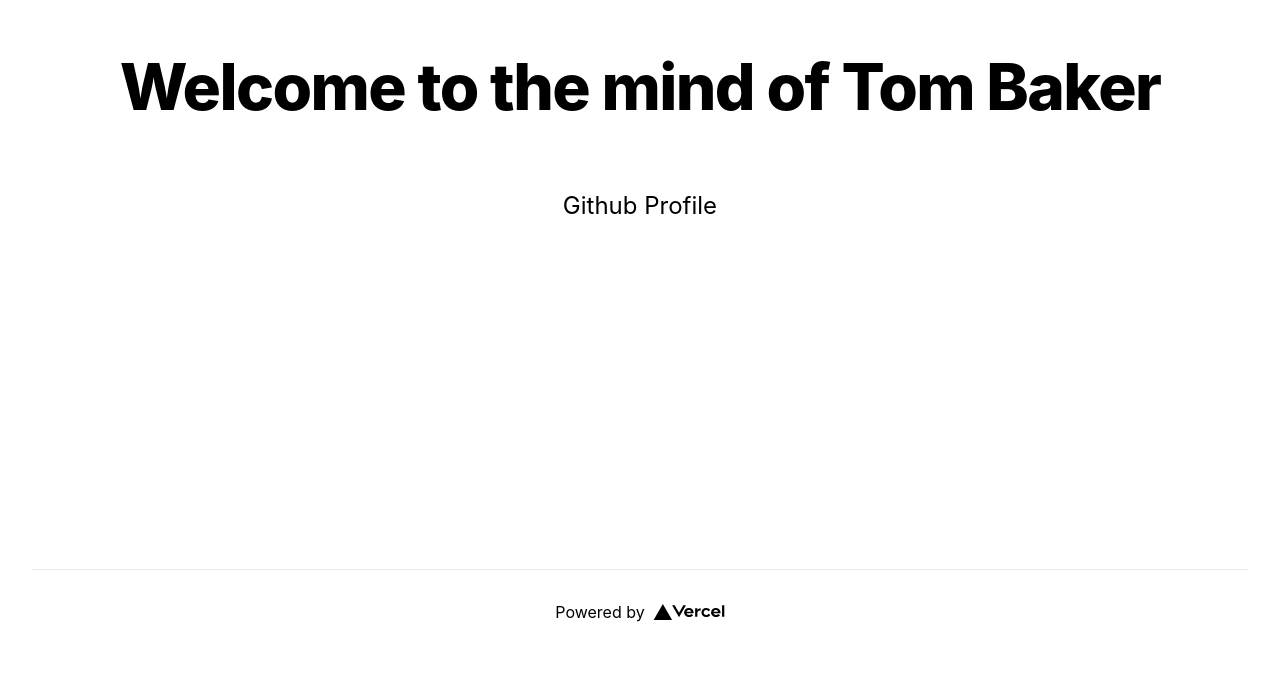
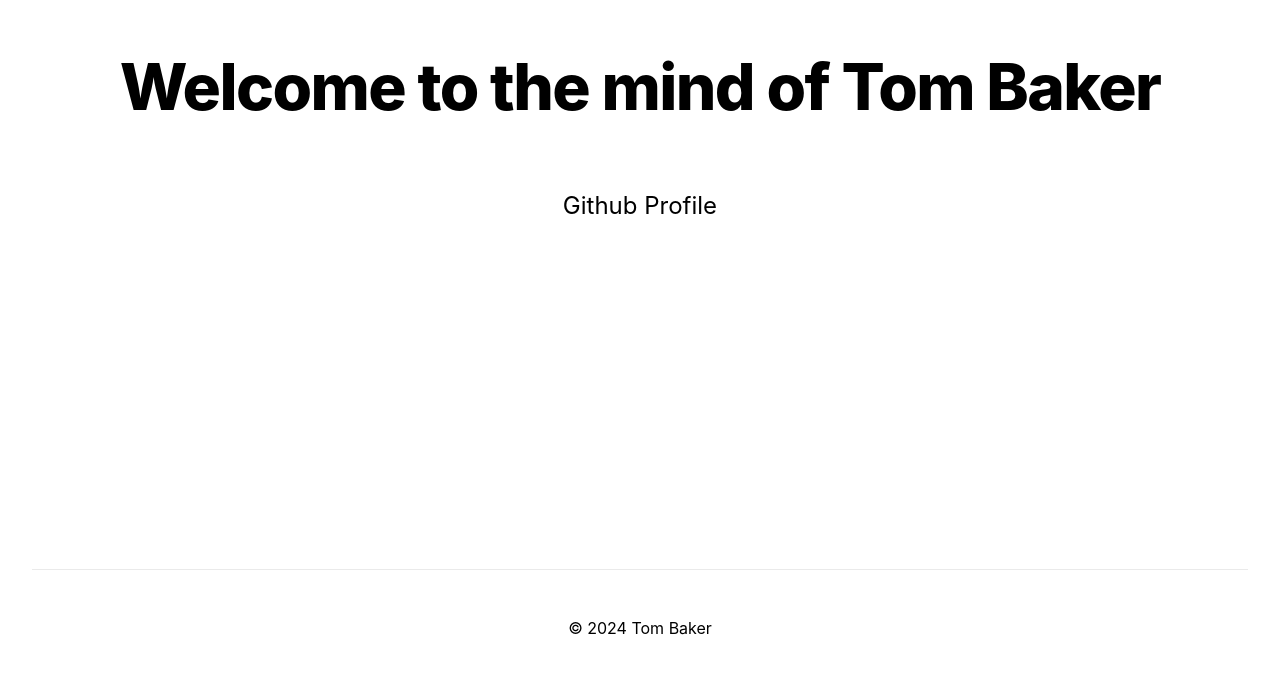
Before and after one commit to tombakerjr/tombaker-blog, a Next.js app: page / in a window 1280 px wide. Shown: the part 231-904 px from the top of the page. Built offline with nearby package versions, Linux system fonts and the light colour scheme.

Commit message:
Remove obsolete code, use metadata API

```diff
--- a/app/layout.tsx
+++ b/app/layout.tsx
@@ -1,4 +1,10 @@
+import { Metadata } from 'next';
 import './globals.css'
+
+export const metadata: Metadata = {
+  title: "Tom Baker",
+  description: "Personal Website of Tom Baker",
+};
 
 export default function RootLayout({
   children,
@@ -7,11 +13,6 @@ export default function RootLayout({
 }) {
   return (
     <html lang="en">
-      {/*
-        <head /> will contain the components returned by the nearest parent
-        head.tsx. Find out more at https://beta.nextjs.org/docs/api-reference/file-conventions/head
-      */}
-      <head />
       <body>{children}</body>
     </html>
   )
--- a/app/page.tsx
+++ b/app/page.tsx
@@ -1,4 +1,3 @@
-import Image from 'next/image'
 import styles from './page.module.css'
 
 export default function Home() {
@@ -12,23 +11,10 @@ export default function Home() {
         <p className={styles.description}>
           <a href="https://github.com/tombakerjr">Github Profile</a>
         </p>
-
-        <div className={styles.grid}>
-
-        </div>
       </main>
 
       <footer className={styles.footer}>
-        <a
-          href="https://vercel.com?utm_source=create-next-app&utm_medium=default-template&utm_campaign=create-next-app"
-          target="_blank"
-          rel="noopener noreferrer"
-        >
-          Powered by{' '}
-          <span className={styles.logo}>
-            <Image src="/vercel.svg" alt="Vercel Logo" width={72} height={16} />
-          </span>
-        </a>
+        <p>&copy; 2024 Tom Baker</p>
       </footer>
     </div>
   )
--- a/pages/api/hello.ts
+++ /dev/null
@@ -1,15 +0,0 @@
-// Next.js API route support: https://nextjs.org/docs/api-routes/introduction
-import type { NextApiRequest, NextApiResponse } from 'next'
-
-type Data = {
-  name: string
-}
-
-export default function handler(
-  req: NextApiRequest,
-  res: NextApiResponse<Data>
-) {
-  res.status(200).json({ name: 'John Doe' })
-}
-
-export const runtime = 'edge';
```
Also changed, not shown: app/head.tsx (deleted, +0 -10 lines).
